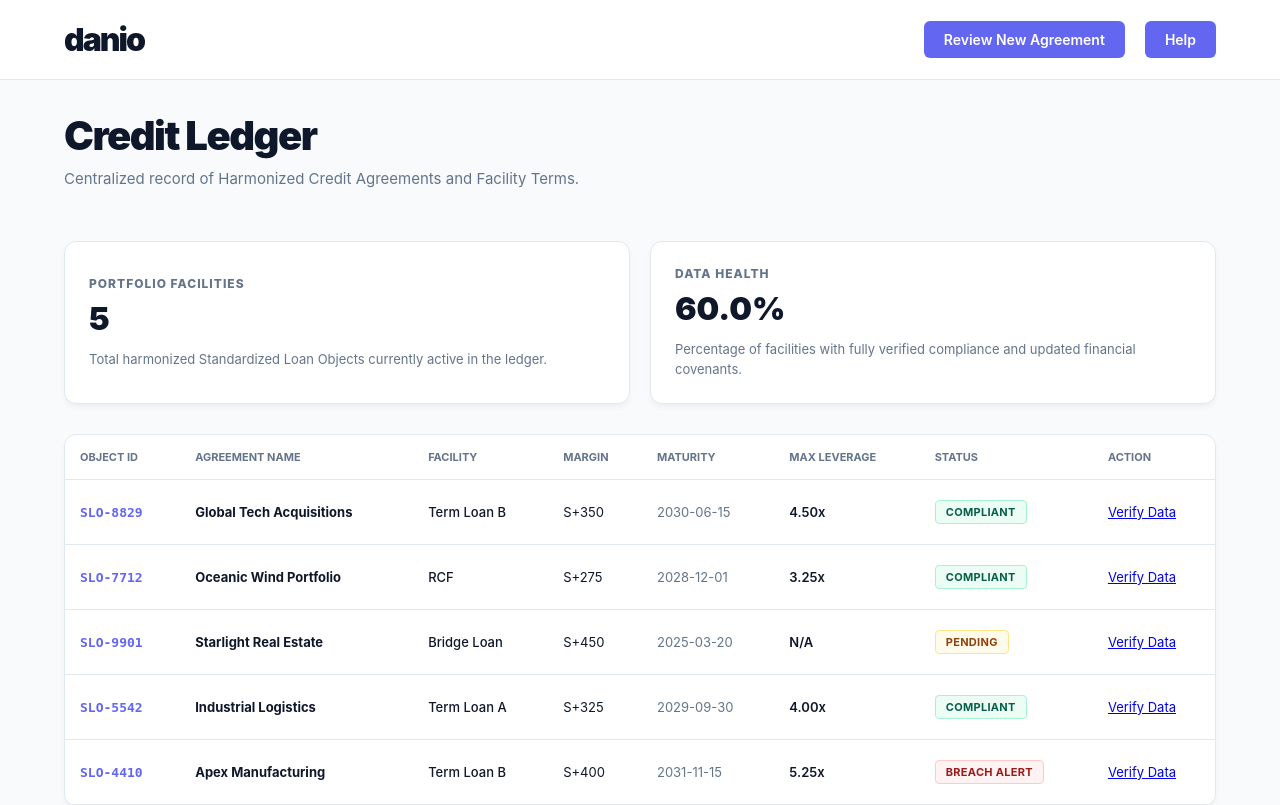
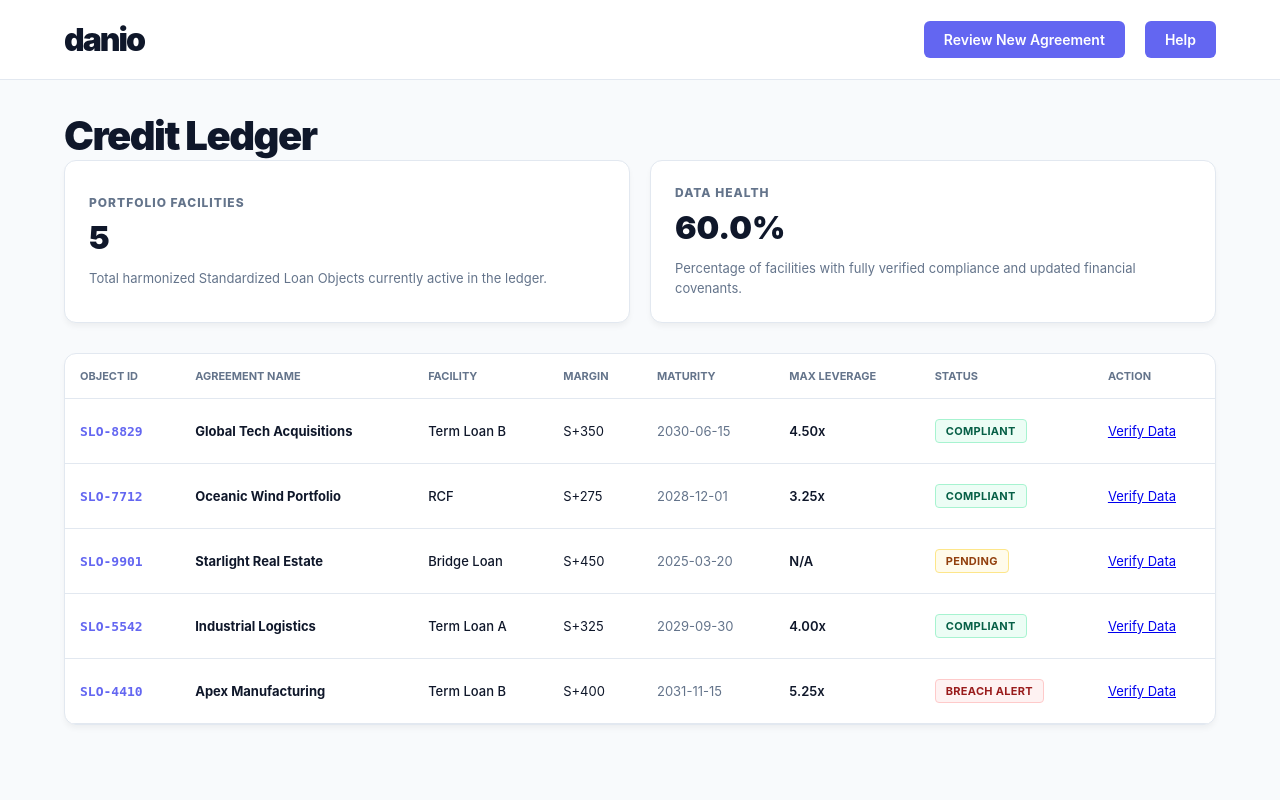
Before and after one commit to edimaudo/danio, a Flask app: page /workstation in a window 1280 px wide. Shown: the top 805 px of the page. After the commit the page ends 728 px from the top, so only its background shows below. Run offline with Flask 3, Linux system fonts and the light colour scheme.

Commit message:
Update app.html

```diff
--- a/templates/app.html
+++ b/templates/app.html
@@ -54,7 +54,7 @@
         <header class="page-header">
             <div class="header-left">
                 <h1 class="hero-title" style="font-size: 40px; text-align: left; letter-spacing: -1.5px; margin-bottom: 8px;">Credit Ledger</h1>
-                <p class="hero-description" style="font-size: 15px; text-align: left; max-width: 100%;">Centralized record of Harmonized Credit Agreements and Facility Terms.</p>
+
             </div>
         </header>
 
```
